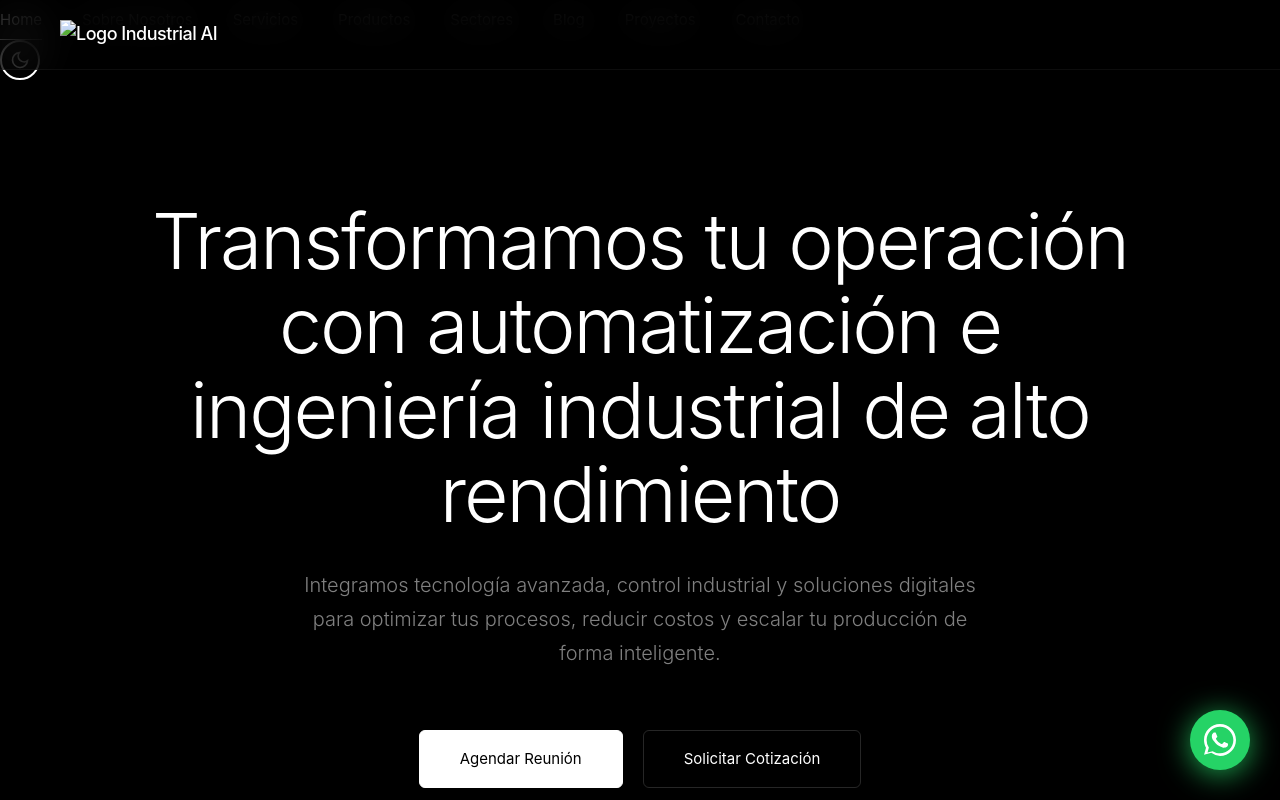
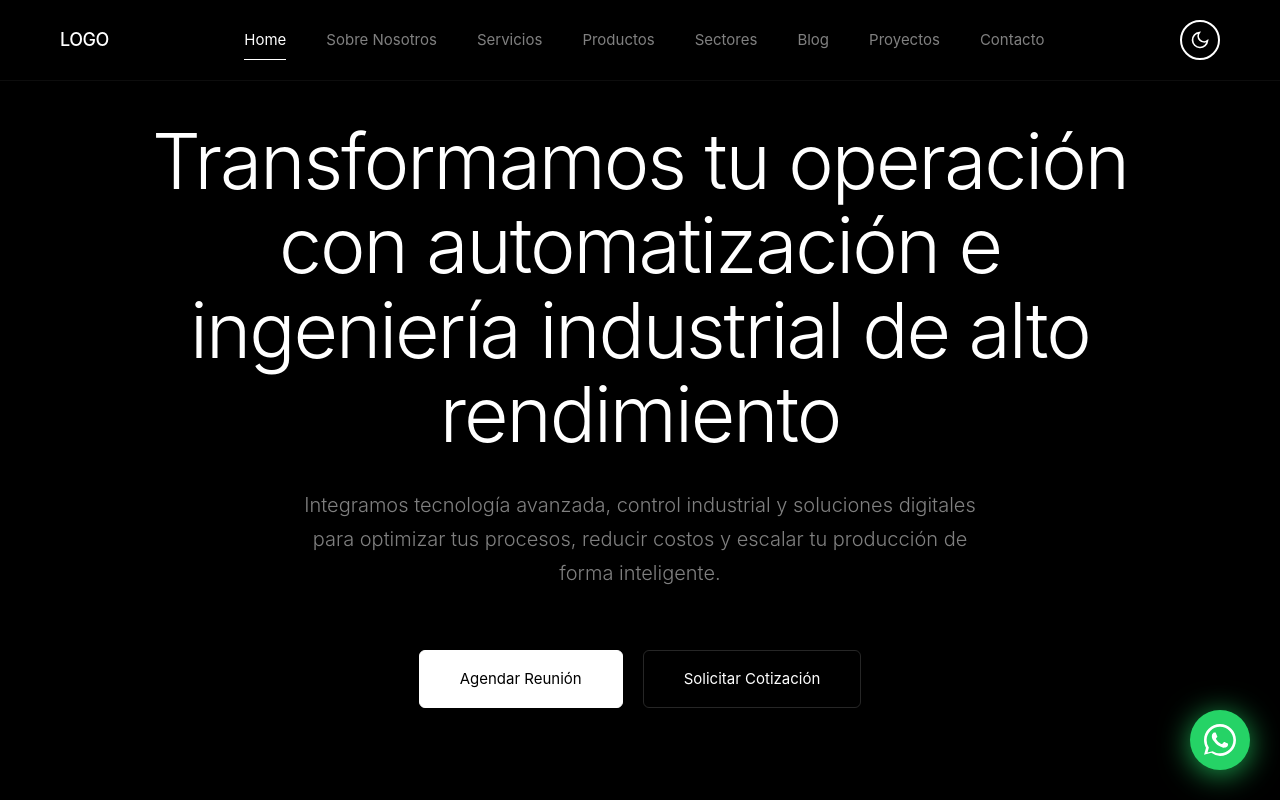
Before and after one commit to monitoreoaelng-hub/html_to_github, a plain HTML site: page WEB/index.html in a window 1280 px wide. Shown: the top 800 px of the page. Drawn offline with Linux system fonts and the light colour scheme.

Commit message:
Bug header corregido

```diff
--- a/WEB/index.html
+++ b/WEB/index.html
@@ -10,11 +10,11 @@
 <body>
     <!-- Header -->
 <!-- Header -->
+    <!-- Header -->
     <header>
-        <div class="logo">
-            <img src="images/" alt="Logo Industrial AI">
-        </div>
-    </header>
+        <div class="logo">LOGO</div>
+
+
 
 
         <nav>
```
